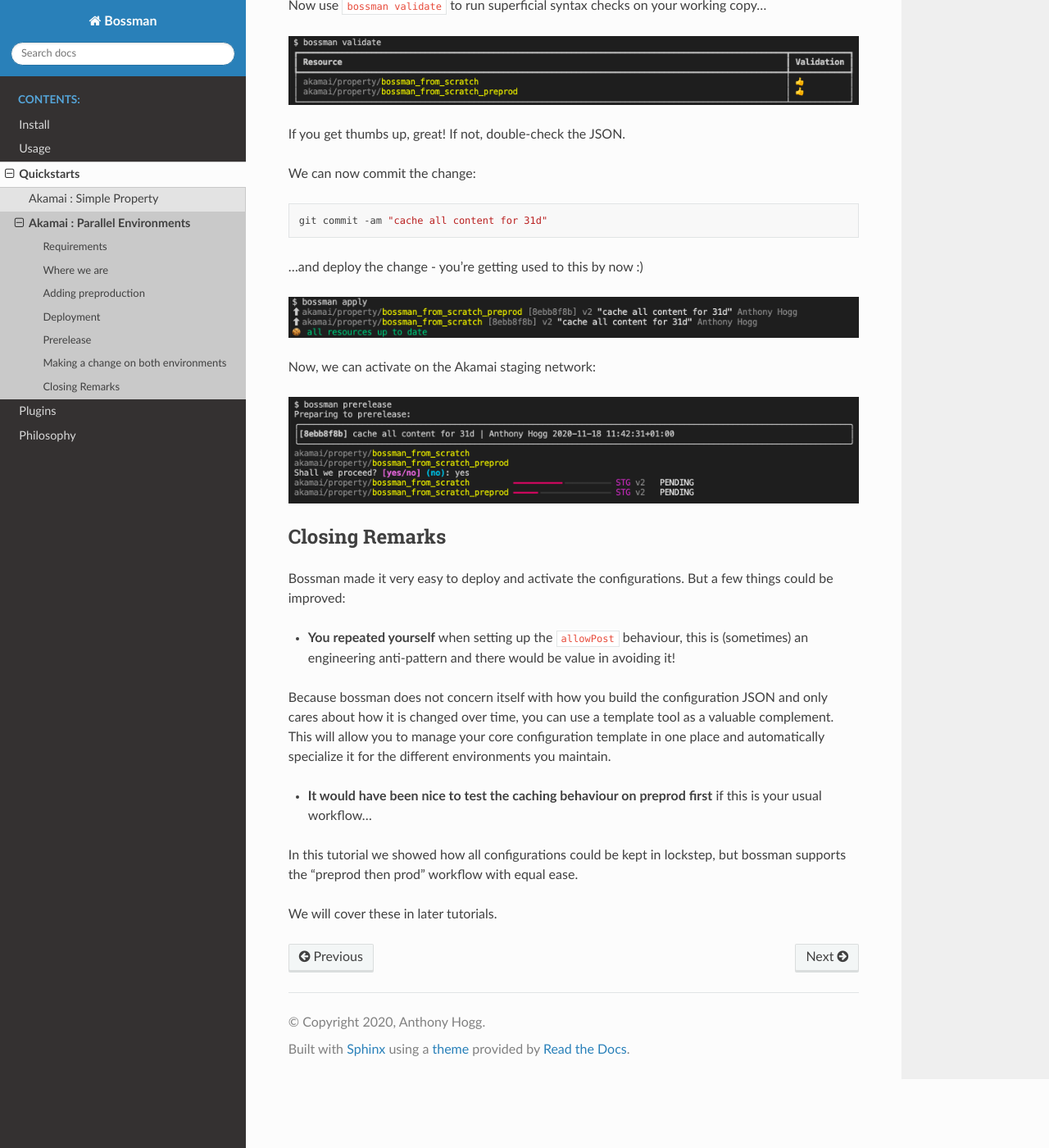
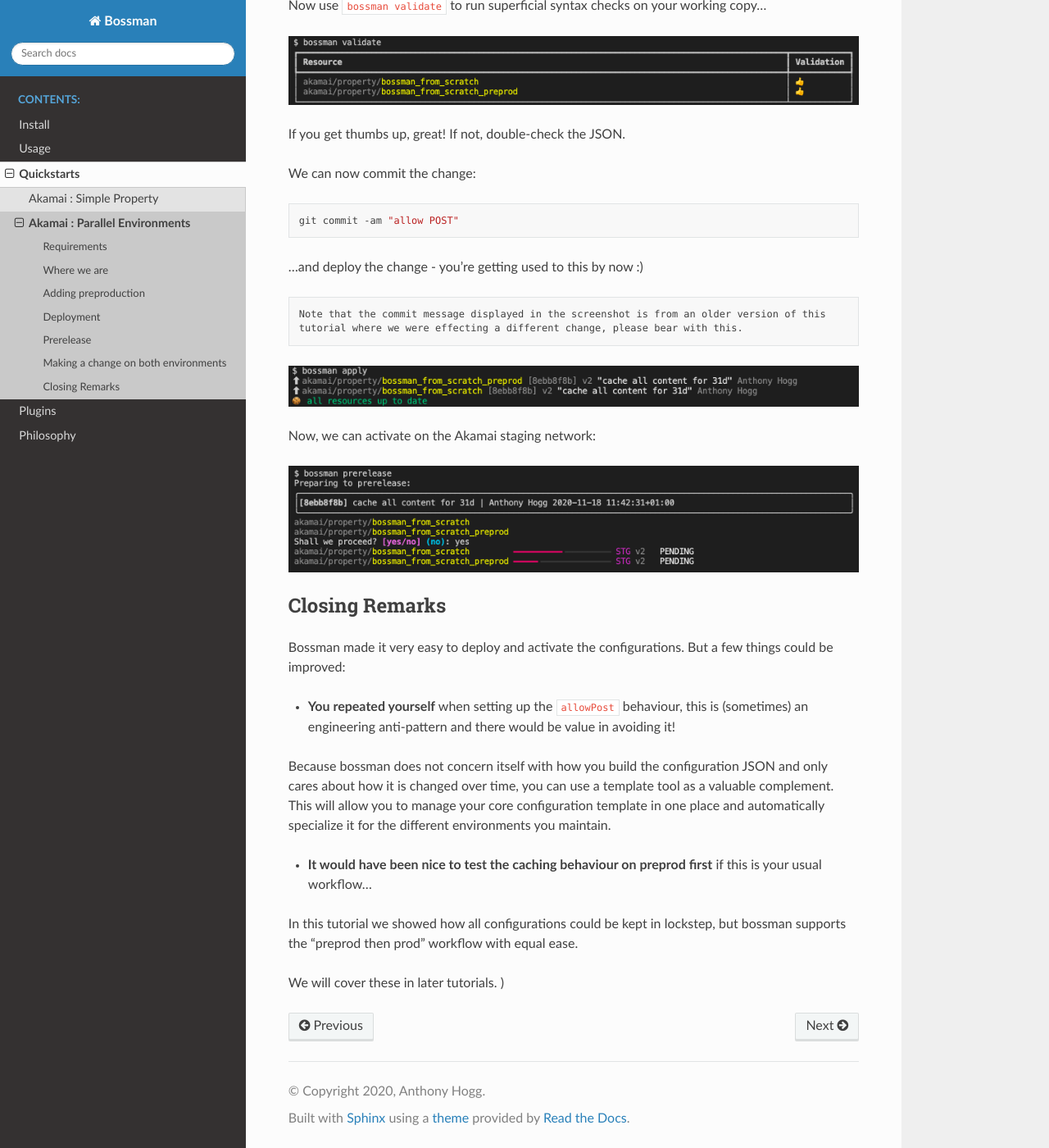
Before and after one commit to ynohat/bossman, a Sphinx documentation site: the page built from docs/quickstarts/akamai/parallel_environments.rst, in a window 1280 px wide and 1400 px high, scrolled down 3672 px. Shown: the whole window at 82% size. Built offline with Sphinx 7.4.7 and the Read the Docs theme 2.0.0, drawn with Linux system fonts in a browser that asks for light colours.

Commit message:
docs(akamai): add note about wrong text in screenshot

```diff
--- a/docs/conf.py
+++ b/docs/conf.py
@@ -55,3 +55,12 @@ html_theme = "sphinx_rtd_theme"
 # relative to this directory. They are copied after the builtin static files,
 # so a file named "default.css" will overwrite the builtin "default.css".
 html_static_path = ['_static']
+
+# When adding a literal block, e.g.:
+# ::
+#
+#    Yadayada
+#
+# We do not expect it to be highlighted, so we turn it off.
+# This does not affect code blocks.
+highlight_language = 'none'
--- a/docs/quickstarts/akamai/parallel_environments.rst
+++ b/docs/quickstarts/akamai/parallel_environments.rst
@@ -179,9 +179,14 @@ We can now commit the change:
 
 .. code-block:: bash
 
-  git commit -am "cache all content for 31d"
+  git commit -am "allow POST"
 
 ...and deploy the change - you're getting used to this by now :)
+
+::
+
+  Note that the commit message displayed in the screenshot is from an older version of this
+  tutorial where we were effecting a different change, please bear with this.
 
 .. image:: parallel_environments/apply_caching.png
 
@@ -210,3 +215,4 @@ In this tutorial we showed how all configurations could be kept in lockstep, but
 supports the "preprod then prod" workflow with equal ease.
 
 We will cover these in later tutorials.
+)
```
